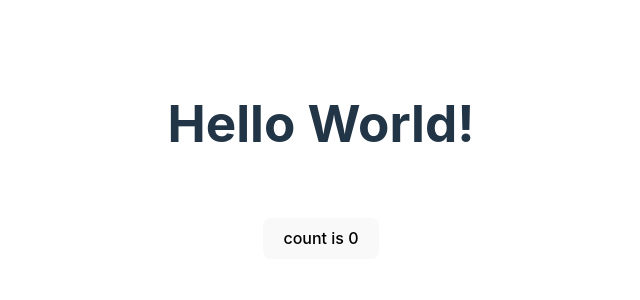
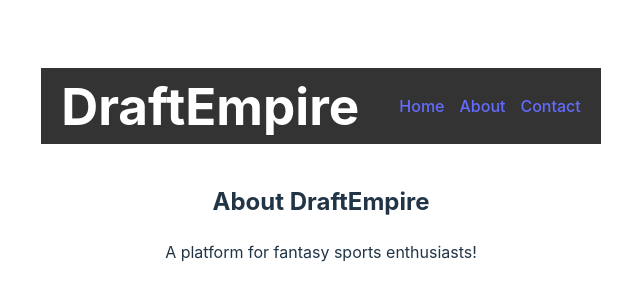
Before and after one commit to Chad-111/496-Project, a React (Vite) app in the folder frontend/: page /about in a window 1280 px wide. Shown: the part 216-516 px from the top of the page, without its empty margins (319-959 px from the left). Built offline with nearby package versions, Linux system fonts and the light colour scheme; no server answers.

Commit message:
Refactor App component to use React Router for navigation and add Navbar, Home, About, and Contact pages

```diff
--- a/frontend/src/App.jsx
+++ b/frontend/src/App.jsx
@@ -1,41 +1,21 @@
-// This is the template file from Vite. We can change this at will.
-import { useState } from 'react'
-import './App.css'
-import { useEffect } from 'react';
+import { BrowserRouter as Router, Routes, Route } from "react-router-dom";
+import Navbar from "./components/Navbar";
+import Home from "./pages/Home";
+import About from "./pages/About";
+import Contact from "./pages/Contact";
+import "./App.css";
 
 function App() {
-  const [data, setdata] = useState({
-    name: ""
-  });
-  const [count, setCount] = useState(0);
-
-
-  useEffect(() => {
-    // Using fetch to fetch the api from
-    // flask server it will be redirected to proxy
-    fetch("/api").then((res) => console.log(res));
-    fetch("/api").then((res) =>
-        res.json().then((data) => {
-            // Setting a data from api
-            setdata({
-                name: data.Name
-            });
-        })
-    );
-  }, []);
-
   return (
-    <>
-      <p></p>
-      <h1>Hello World!</h1>
-      <div className="card">
-        <button onClick={() => setCount((count) => count + 1)}>
-          count is {count}
-        </button>
-      </div>
-      <p>{data.name}</p>
-    </>
-  )
+    <Router>
+      <Navbar />
+      <Routes>
+        <Route path="/" element={<Home />} />
+        <Route path="/about" element={<About />} />
+        <Route path="/contact" element={<Contact />} />
+      </Routes>
+    </Router>
+  );
 }
 
-export default App
+export default App;
--- /dev/null
+++ b/frontend/src/components/Navbar.jsx
@@ -0,0 +1,35 @@
+import { Link } from "react-router-dom";
+
+function Navbar() {
+  return (
+    <nav style={styles.nav}>
+      <h1 style={styles.logo}>DraftEmpire</h1>
+      <ul style={styles.navList}>
+        <li><Link to="/">Home</Link></li>
+        <li><Link to="/about">About</Link></li>
+        <li><Link to="/contact">Contact</Link></li>
+      </ul>
+    </nav>
+  );
+}
+
+const styles = {
+  nav: {
+    display: "flex",
+    justifyContent: "space-between",
+    alignItems: "center",
+    padding: "10px 20px",
+    backgroundColor: "#333",
+    color: "white",
+  },
+  logo: {
+    margin: 0,
+  },
+  navList: {
+    listStyle: "none",
+    display: "flex",
+    gap: "15px",
+  },
+};
+
+export default Navbar;
--- /dev/null
+++ b/frontend/src/pages/About.jsx
@@ -0,0 +1,14 @@
+function About() {
+  return (
+    <div style={styles.page}>
+      <h2>About DraftEmpire</h2>
+      <p>A platform for fantasy sports enthusiasts!</p>
+    </div>
+  );
+}
+
+const styles = {
+  page: { textAlign: "center", padding: "20px" },
+};
+
+export default About;
--- /dev/null
+++ b/frontend/src/pages/Contact.jsx
@@ -0,0 +1,14 @@
+function Contact() {
+  return (
+    <div style={styles.page}>
+      <h2>Contact Us</h2>
+      <p>Please do not contact us yet...</p>
+    </div>
+  );
+}
+
+const styles = {
+  page: { textAlign: "center", padding: "20px" },
+};
+
+export default Contact;
--- /dev/null
+++ b/frontend/src/pages/Home.jsx
@@ -0,0 +1,14 @@
+function Home() {
+  return (
+    <div style={styles.page}>
+      <h2>Welcome to DraftEmpire</h2>
+      <p>This is the home page!</p>
+    </div>
+  );
+}
+
+const styles = {
+  page: { textAlign: "center", padding: "20px" },
+};
+
+export default Home;
```
